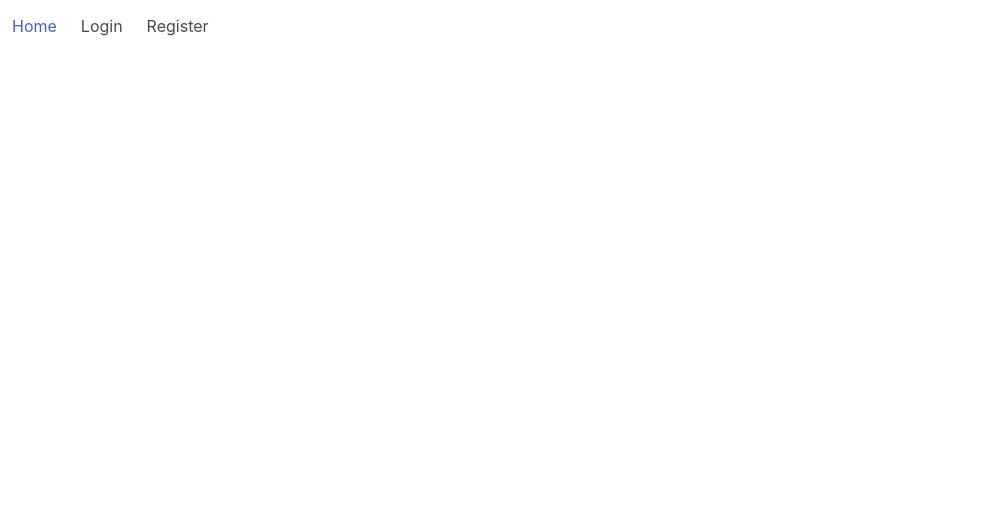
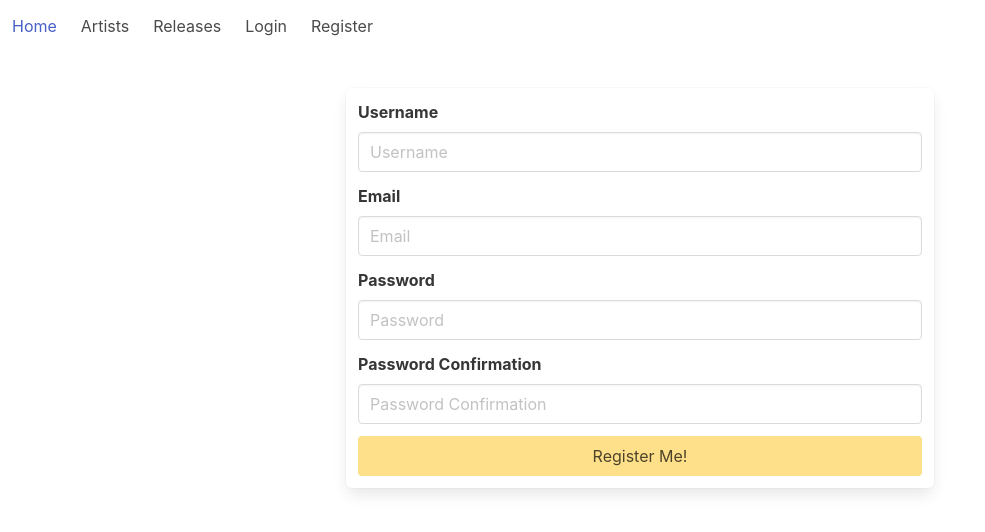
Before and after one commit to omaralsanea/Rateify-client, a React app: page /addartist in a window 1280 px wide. Before the commit this address had no page. Shown: the top 532 px of the page, without its empty margins (0-985 px from the left). Built offline with nearby package versions, Linux system fonts and the light colour scheme.

Commit message:
Release and Artist Indexes working

```diff
--- a/src/api/artist.js
+++ b/src/api/artist.js
@@ -9,7 +9,7 @@ export const getAllArtists = async () => {
   };
 
   const { data } = await axios.request(options);
-
+  console.log('GETALLARTIST DATA IS', data);
   return data;
 };
 
--- a/src/components/App.js
+++ b/src/components/App.js
@@ -7,7 +7,9 @@ import Navbar from './Navbar';
 import Login from './auth/Login';
 import NewRelease from './NewRelease';
 import Register from './Register';
-import ArtistIndex from './ArtistIndex';
+import ArtistIndex from './artist/ArtistIndex';
+import AddArtist from './artist/AddArtist';
+import ReleaseIndex from './release/ReleaseIndex';
 
 import '../styles/style.scss';
 
@@ -15,12 +17,14 @@ const App = () => (
   <BrowserRouter>
     <Navbar />
     <Routes>
-      <Route path='/' element={<Home />} />
-      <Route path='/release/:id' element={<ShowRelease />} />
-      <Route path='/login' element={<Login />} />
-      <Route path='/register' element={<Register />} />
-      <Route path='/create' element={<NewRelease />} />
-      <Route path='/artists' element={<ArtistIndex />} />
+      <Route path="/" element={<Home />} />
+      <Route path="/releases/:id" element={<ShowRelease />} />
+      <Route path="/login" element={<Login />} />
+      <Route path="/register" element={<Register />} />
+      <Route path="/create" element={<NewRelease />} />
+      <Route path="/artists" element={<ArtistIndex />} />
+      <Route path="/addartist" element={<AddArtist />} />
+      <Route path="/releases" element={<ReleaseIndex />} />
     </Routes>
   </BrowserRouter>
 );
--- a/src/components/ArtistIndex.js
+++ /dev/null
@@ -1,36 +0,0 @@
-import React from 'react';
-import ArtistCard from './ArtistCard';
-
-import { getAllArtists } from '../api/artist';
-
-const ArtistIndex = () => {
-  const [artist, setArtist] = React.useState(null);
-
-  React.useEffect(() => {
-    const getData = async () => {
-      try {
-        const { data } = await getAllArtists();
-        setArtist(data);
-      } catch (err) {
-        console.error(err);
-      }
-    };
-    getData();
-  }, []);
-
-  return (
-    <section className='section'>
-      <div className='container'>
-        <div className='columns is-multiline'>
-          {!artist ? (
-            <p>Loading...</p>
-          ) : (
-            artist.map((artist) => <ArtistCard key={artist._id} {...artist} />)
-          )}
-        </div>
-      </div>
-    </section>
-  );
-};
-
-export default ArtistIndex;
--- a/src/components/Navbar.js
+++ b/src/components/Navbar.js
@@ -1,11 +1,11 @@
 import React, { useEffect, useState } from 'react';
 import { Link, useNavigate, useLocation } from 'react-router-dom';
-import { isAdmin, getLoggedInUserId } from '../lib/auth'
+import { isAdmin, getLoggedInUserId } from '../lib/auth';
 
 const Navbar = () => {
-  const [isAdminState, setIsAdminState] = useState(isAdmin())
+  const [isAdminState, setIsAdminState] = useState(isAdmin());
   let location = useLocation();
-  const navigate = useNavigate()
+  const navigate = useNavigate();
 
   // ! Because react isn't local/sessionStorage aware, here we make sure that whenever
   // ! the route changes, we check if the user is an admin again, and update our
@@ -16,14 +16,14 @@ const Navbar = () => {
   // ! around that problem, so the UI updates straight away.
   useEffect(() => {
     // ! Re-compute the admin state on this component whenever route (location) changes.
-    setIsAdminState(isAdmin())
+    setIsAdminState(isAdmin());
   }, [location]);
 
   const logout = () => {
-    sessionStorage.removeItem('token')
-    setIsAdminState(false)
-    navigate('/')
-  }
+    sessionStorage.removeItem('token');
+    setIsAdminState(false);
+    navigate('/');
+  };
 
   return (
     <nav className="navbar">
@@ -31,21 +31,30 @@ const Navbar = () => {
         <Link to="/" className="navbar-item">
           Home
         </Link>
+        <Link to="/artists" className="navbar-item">
+          Artists
+        </Link>
+        <Link to="/releases" className="navbar-item">
+          Releases
+        </Link>
+        {/* // ! If the user is an admin, we show the /create page */}
+        {isAdminState && (
+          <Link to="/create" className="navbar-item">
+            Create
+          </Link>
+        )}
         <Link to="/login" className="navbar-item">
           Login
         </Link>
         {/* // ! If logged in, can show the option to log out. */}
-        {getLoggedInUserId() && <div className="navbar-item" onClick={logout}>
-          Logout
-        </div>}
+        {getLoggedInUserId() && (
+          <div className="navbar-item" onClick={logout}>
+            Logout
+          </div>
+        )}
         <Link to="/register" className="navbar-item">
           Register
         </Link>
-        {/* // ! If the user is an admin, we show the /create page */}
-        {isAdminState && <Link to="/create" className="navbar-item">
-          Create
-        </Link>}
-
       </div>
     </nav>
   );
--- /dev/null
+++ b/src/components/artist/AddArtist.js
@@ -0,0 +1,59 @@
+import React from 'react';
+
+const AddArtist = () => {
+  return (
+    <section className="section">
+      <div className="container">
+        <div className="columns">
+          <form className="column is-half is-offset-one-quarter box">
+            <div className="field">
+              <label className="label">Username</label>
+              <div className="control">
+                <input
+                  className="input"
+                  placeholder="Username"
+                  name="username"
+                />
+              </div>
+            </div>
+            <div className="field">
+              <label className="label">Email</label>
+              <div className="control">
+                <input className="input" placeholder="Email" name="email" />
+              </div>
+            </div>
+            <div className="field">
+              <label className="label">Password</label>
+              <div className="control">
+                <input
+                  type="password"
+                  className="input"
+                  placeholder="Password"
+                  name="password"
+                />
+              </div>
+            </div>
+            <div className="field">
+              <label className="label">Password Confirmation</label>
+              <div className="control">
+                <input
+                  type="password"
+                  className="input"
+                  placeholder="Password Confirmation"
+                  name="passwordConfirmation"
+                />
+              </div>
+            </div>
+            <div className="field">
+              <button type="submit" className="button is-fullwidth is-warning">
+                Register Me!
+              </button>
+            </div>
+          </form>
+        </div>
+      </div>
+    </section>
+  );
+};
+
+export default AddArtist;
--- /dev/null
+++ b/src/components/artist/ArtistCard.js
@@ -0,0 +1,23 @@
+import React from 'react';
+import { Link } from 'react-router-dom';
+
+const ArtistCard = ({ _id, name, img }) => {
+  return (
+    <div className="column is-one-quarter-desktop is-one-third-tablet">
+      <Link to={`/artists/${_id}`}>
+        <div className="card">
+          <div className="card-header">
+            <h2 className="card-header-title">{name}</h2>
+          </div>
+          <div className="card-image">
+            <figure className="image image-is-1by1">
+              <img src={img} alt={name} />
+            </figure>
+          </div>
+        </div>
+      </Link>
+    </div>
+  );
+};
+
+export default ArtistCard;
--- /dev/null
+++ b/src/components/artist/ArtistIndex.js
@@ -0,0 +1,35 @@
+import React from 'react';
+import ArtistCard from './ArtistCard';
+import { getAllArtists } from '../../api/artist';
+
+const ArtistIndex = () => {
+  const [artists, setArtists] = React.useState(null);
+
+  React.useEffect(() => {
+    const getData = async () => {
+      try {
+        const data = await getAllArtists();
+        setArtists(data);
+      } catch (err) {
+        console.error(err);
+      }
+    };
+    getData();
+  }, []);
+
+  return (
+    <section className="section">
+      <div className="container">
+        <div className="columns is-multiline">
+          {!artists ? (
+            <p>Loading Artists...</p>
+          ) : (
+            artists.map((artist) => <ArtistCard key={artist._id} {...artist} />)
+          )}
+        </div>
+      </div>
+    </section>
+  );
+};
+
+export default ArtistIndex;
--- /dev/null
+++ b/src/components/release/ReleaseCard.js
@@ -0,0 +1,20 @@
+import React from 'react';
+import { Link } from 'react-router-dom';
+
+const ReleaseCard = ({ _id, title, artwork }) => {
+  return (
+    <div className="column is-one-quarter-desktop is-one-third-tablet">
+      <Link to={`/releases/${_id}`}>
+        <div className="card">
+          <div className="card-image">
+            <figure className="image image-is-1by1">
+              <img src={artwork} alt={title} />
+            </figure>
+          </div>
+        </div>
+      </Link>
+    </div>
+  );
+};
+
+export default ReleaseCard;
--- /dev/null
+++ b/src/components/release/ReleaseIndex.js
@@ -0,0 +1,37 @@
+import React from 'react';
+import ReleaseCard from './ReleaseCard';
+import { getAllReleases } from '../../api/release';
+
+const ReleaseIndex = () => {
+  const [releases, setReleases] = React.useState(null);
+
+  React.useEffect(() => {
+    const getData = async () => {
+      try {
+        const data = await getAllReleases();
+        setReleases(data);
+      } catch (err) {
+        console.error(err);
+      }
+    };
+    getData();
+  }, []);
+
+  return (
+    <section className="section">
+      <div className="container">
+        <div className="columns is-multiline">
+          {!releases ? (
+            <p>Loading Releases...</p>
+          ) : (
+            releases.map((release) => (
+              <ReleaseCard key={release._id} {...release} />
+            ))
+          )}
+        </div>
+      </div>
+    </section>
+  );
+};
+
+export default ReleaseIndex;
```
Also changed, not shown: src/api/release.js (+5 -5 lines), src/components/ArtistCard.js (deleted).
